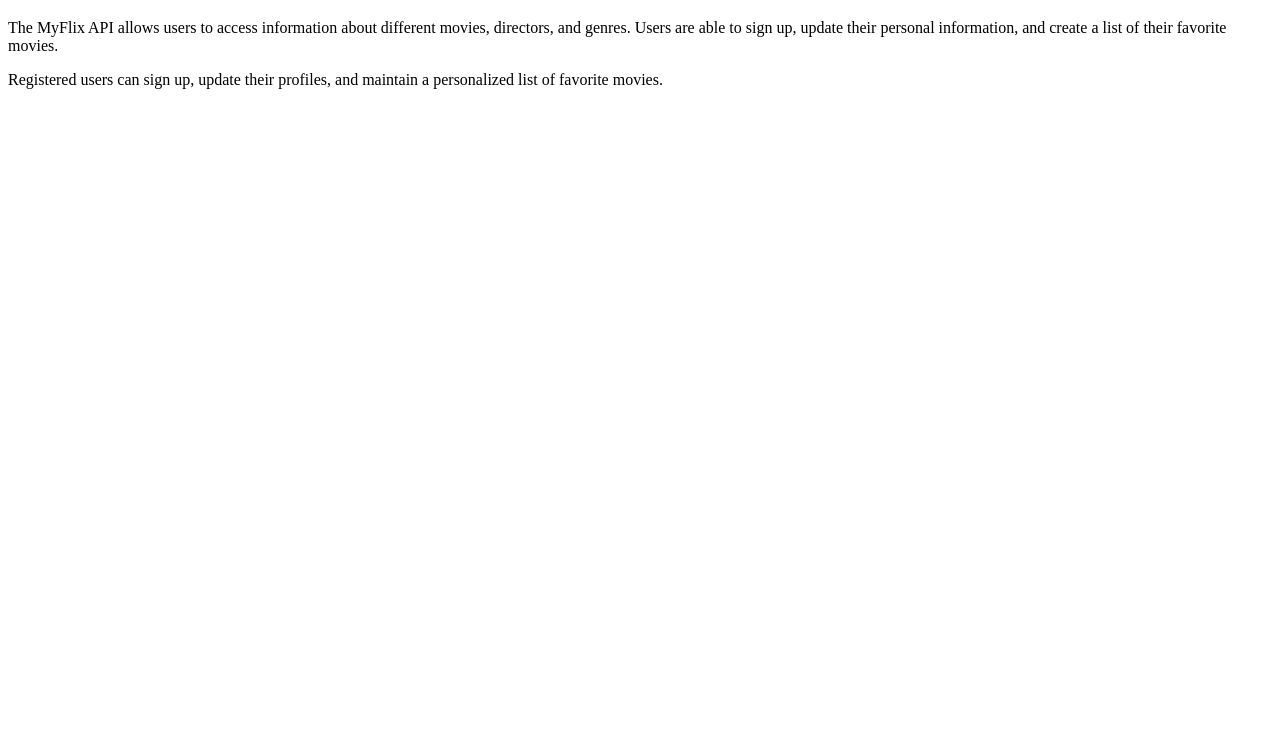
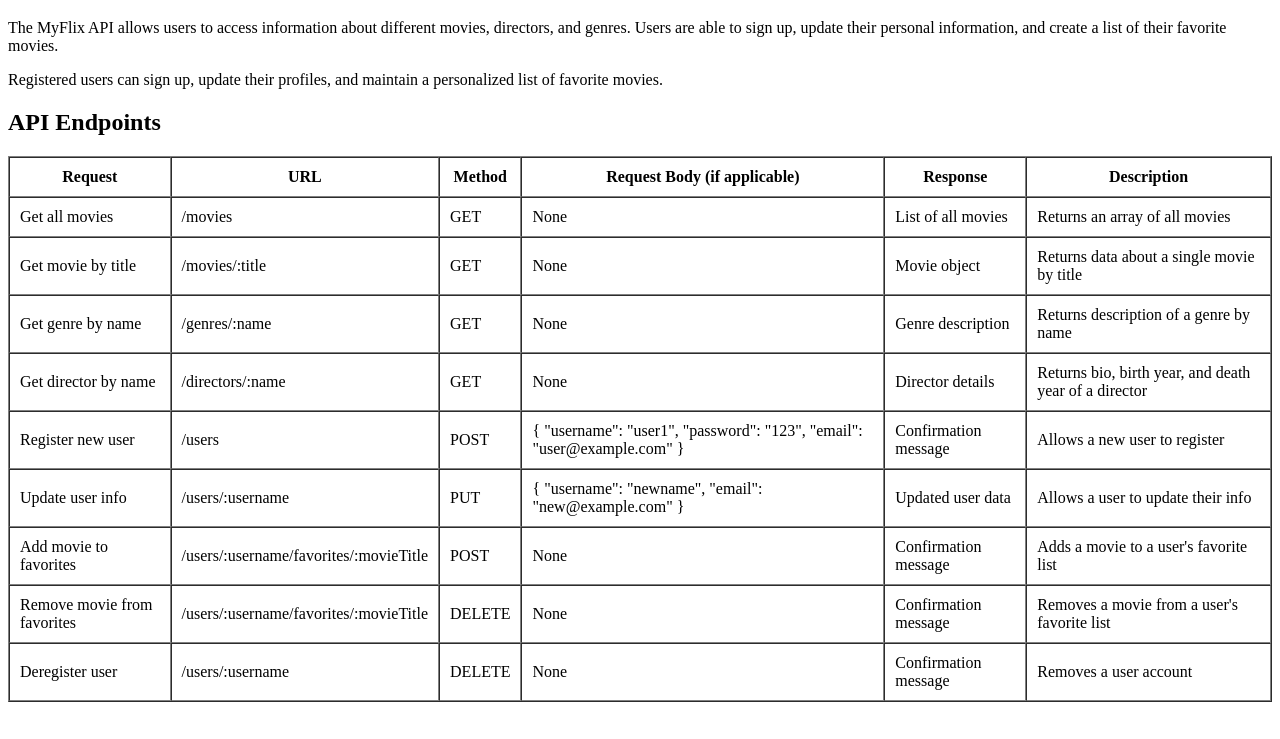
Before and after one commit to sagunanathani/myFlix_movie_api, a website: page public/documentation.html in a window 1280 px wide. Shown: the part 61-800 px from the top of the page. Drawn offline with Linux system fonts and the light colour scheme.

Commit message:
Implement in-memory movie data and setup movie endpoints
Added in-memory movies array and implemented GET endpoints for listing all movies and getting a movie by title. Removed duplicate routes and added JSON body parsing middleware.

```diff
--- a/package.json
+++ b/package.json
@@ -30,6 +30,10 @@
   "dependencies": {
     "body-parser": "^2.2.0",
     "express": "^5.1.0",
-    "morgan": "^1.10.0"
+    "morgan": "^1.10.0",
+    "uuid": "^11.1.0"
+  },
+  "devDependencies": {
+    "nodemon": "^3.1.10"
   }
 }
--- a/public/documentation.html
+++ b/public/documentation.html
@@ -16,5 +16,92 @@
       Registered users can sign up, update their profiles, and maintain a
       personalized list of favorite movies.
     </p>
+        <h2>API Endpoints</h2>
+    <table border="1" cellpadding="10" cellspacing="0">
+      <thead>
+        <tr>
+          <th>Request</th>
+          <th>URL</th>
+          <th>Method</th>
+          <th>Request Body (if applicable)</th>
+          <th>Response</th>
+          <th>Description</th>
+        </tr>
+      </thead>
+      <tbody>
+        <tr>
+          <td>Get all movies</td>
+          <td>/movies</td>
+          <td>GET</td>
+          <td>None</td>
+          <td>List of all movies</td>
+          <td>Returns an array of all movies</td>
+        </tr>
+        <tr>
+          <td>Get movie by title</td>
+          <td>/movies/:title</td>
+          <td>GET</td>
+          <td>None</td>
+          <td>Movie object</td>
+          <td>Returns data about a single movie by title</td>
+        </tr>
+        <tr>
+          <td>Get genre by name</td>
+          <td>/genres/:name</td>
+          <td>GET</td>
+          <td>None</td>
+          <td>Genre description</td>
+          <td>Returns description of a genre by name</td>
+        </tr>
+        <tr>
+          <td>Get director by name</td>
+          <td>/directors/:name</td>
+          <td>GET</td>
+          <td>None</td>
+          <td>Director details</td>
+          <td>Returns bio, birth year, and death year of a director</td>
+        </tr>
+        <tr>
+          <td>Register new user</td>
+          <td>/users</td>
+          <td>POST</td>
+          <td>{ "username": "user1", "password": "123", "email": "user@example.com" }</td>
+          <td>Confirmation message</td>
+          <td>Allows a new user to register</td>
+        </tr>
+        <tr>
+          <td>Update user info</td>
+          <td>/users/:username</td>
+          <td>PUT</td>
+          <td>{ "username": "newname", "email": "new@example.com" }</td>
+          <td>Updated user data</td>
+          <td>Allows a user to update their info</td>
+        </tr>
+        <tr>
+          <td>Add movie to favorites</td>
+          <td>/users/:username/favorites/:movieTitle</td>
+          <td>POST</td>
+          <td>None</td>
+          <td>Confirmation message</td>
+          <td>Adds a movie to a user's favorite list</td>
+        </tr>
+        <tr>
+          <td>Remove movie from favorites</td>
+          <td>/users/:username/favorites/:movieTitle</td>
+          <td>DELETE</td>
+          <td>None</td>
+          <td>Confirmation message</td>
+          <td>Removes a movie from a user's favorite list</td>
+        </tr>
+        <tr>
+          <td>Deregister user</td>
+          <td>/users/:username</td>
+          <td>DELETE</td>
+          <td>None</td>
+          <td>Confirmation message</td>
+          <td>Removes a user account</td>
+        </tr>
+      </tbody>
+    </table>
   </body>
 </html>
```
Also changed, not shown: AI_Collaboration_Evidence_Express_API.md (added, +54 -0 lines), index.js (+118 -5 lines), 1 other file.
